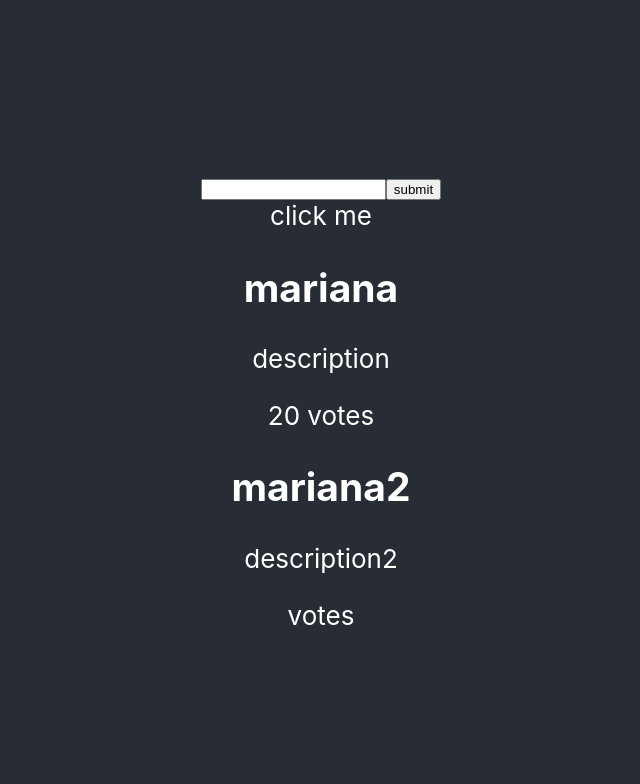
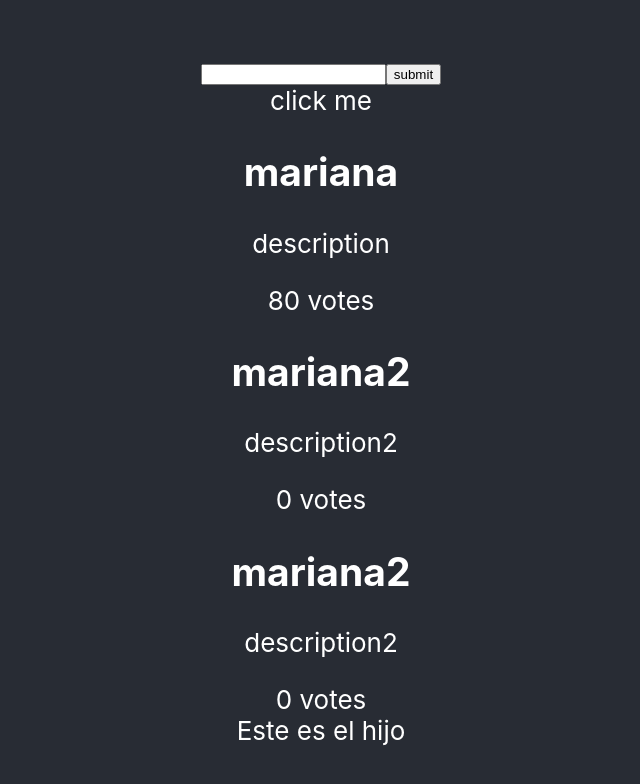
Before and after one commit to Mariana-Usuga/first-steps-typescript, a React (Create React App) app: page / in a window 1280 px wide. Shown: the top 784 px of the page, without its empty margins (319-959 px from the left). Built offline with nearby package versions, Linux system fonts and the light colour scheme.

Commit message:
children typescript

```diff
--- a/package.json
+++ b/package.json
@@ -3,6 +3,7 @@
   "version": "0.1.0",
   "private": true,
   "dependencies": {
+    "prop-types": "^15.8.1",
     "react": "^17.0.2",
     "react-dom": "^17.0.2",
     "react-scripts": "5.0.0",
--- a/src/App.tsx
+++ b/src/App.tsx
@@ -11,6 +11,9 @@ function App() {
         <Button />
         <Card title="mariana" description='description' numVotes={20}/>
         <Card title="mariana2" description='description2'/>
+        <Card title="mariana2" description='description2'>
+          Este es el hijo
+        </Card>
       </header>
     </div>
   );
--- a/src/Button.tsx
+++ b/src/Button.tsx
@@ -1,6 +1,6 @@
-import React,{ SyntheticEvent, FormEvent, ChangeEvent} from "react"
+import React,{ SyntheticEvent, FormEvent, ChangeEvent, FC} from "react"
 
-const Button = () => {
+const Button: FC = () => {
   const type= "submit"
 
 const handleSubmit = (e:FormEvent<HTMLFormElement>) => {
@@ -9,7 +9,7 @@ const handleSubmit = (e:FormEvent<HTMLFormElement>) => {
 }
 
 const handleClick = (e: SyntheticEvent) => {
-
+  console.log(e)
 }
 
 const handleChange = (e:ChangeEvent<HTMLInputElement>) => {
--- a/src/Card.tsx
+++ b/src/Card.tsx
@@ -1,20 +1,40 @@
-import React from "react"
+// import PropTypes, {InferProps} from 'prop-types'
+import {ReactNode, FC} from 'react'
+
+// const propTypes = {
+//   title: PropTypes.string.isRequired,
+//   description: PropTypes.string.isRequired,
+//   numVotes: PropTypes.number
+// }
+
+// export type Props = InferProps<typeof propTypes>
 
 interface CardProps {
-  title: string,
-  description: string,
+  title: string
+  description: string
   numVotes?: number
 }
-
-const Card = (props: CardProps) => {
-const { title, description, numVotes } = props
+//props: CardProps
+const Card: FC<CardProps> = (props) => {
+const { title, description, numVotes = 0, children } = props
   return(
     <div>
       <h2>{title}</h2>
       <p>{description}</p>
-      <div>{numVotes} votes</div>
+      <div>{numVotes && numVotes * 4} votes</div>
+      {children}
     </div>
     )
 }
 
+// Card.prototype = {
+//   title: PropTypes.string.isRequired,
+//   description: PropTypes.string.isRequired,
+//   numVotes: PropTypes.number
+// }
+
+// Card.defaultProps = {
+//   numVotes: 0
+// }
+
 export default Card
```
Also changed, not shown: 1 other file (tests, documents, lock files or other folders).
